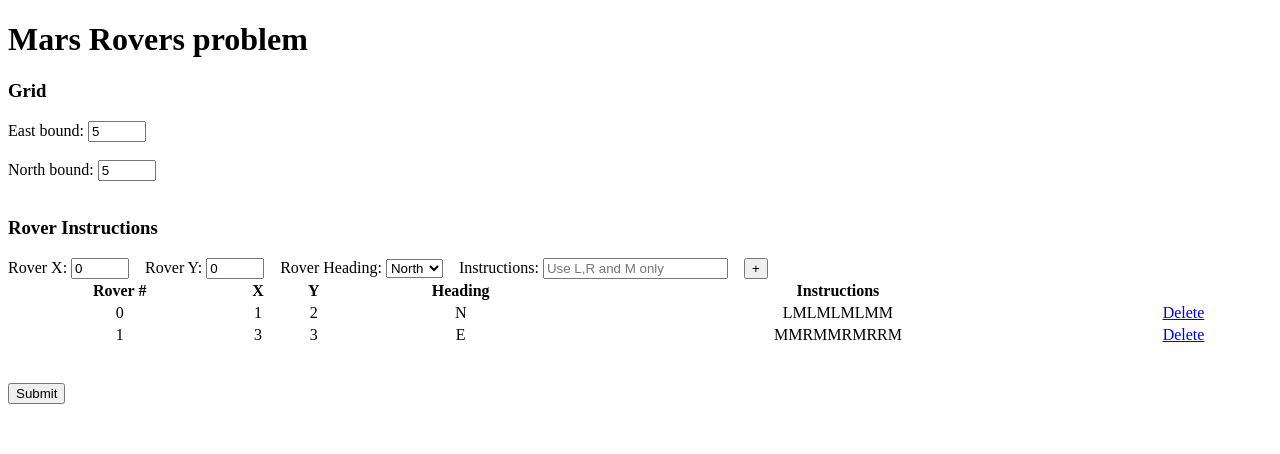
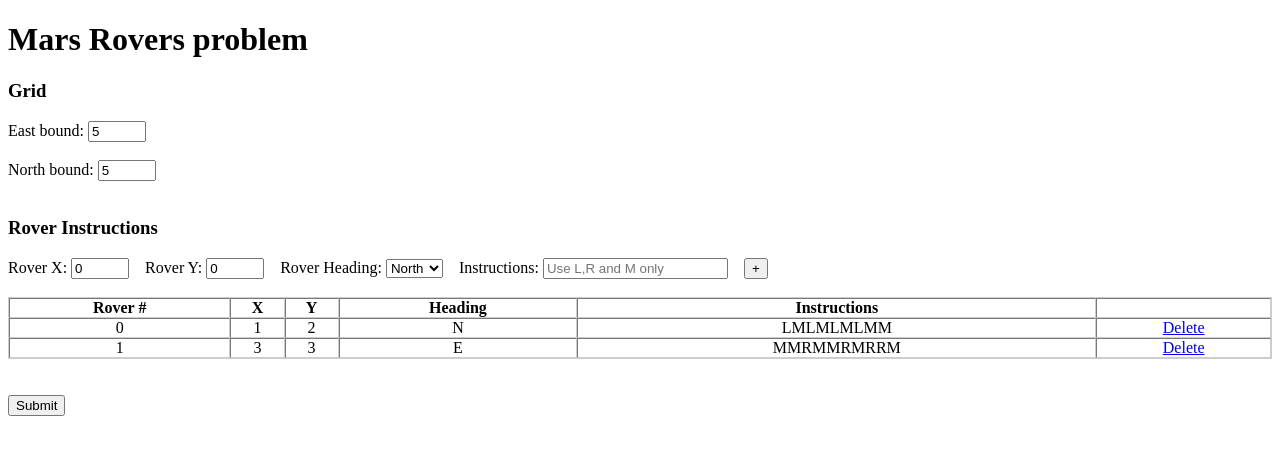
Before and after one commit to cceriani/marsrovers, a plain HTML site: page WebApi/wwwroot/index.html in a window 1280 px wide. Drawn offline with Linux system fonts and the light colour scheme.

Commit message:
Project finished v1

```diff
--- a/WebApi/Properties/launchSettings.json
+++ b/WebApi/Properties/launchSettings.json
@@ -20,7 +20,7 @@
     "WebApi": {
       "commandName": "Project",
       "launchBrowser": true,
-      "launchUrl": "swagger",
+      "launchUrl": "index.html",
       "applicationUrl": "https://localhost:10048;http://localhost:26983",
       "environmentVariables": {
         "ASPNETCORE_ENVIRONMENT": "Development"
--- a/WebApi/wwwroot/index.html
+++ b/WebApi/wwwroot/index.html
@@ -20,6 +20,7 @@
                 }
             }
 
+            displayMessage("With a moment please...");
             fetch('https://localhost:10048/api/marsrovers', fetchData)
                 .then(response => response.json())
                 .then(response => {
@@ -194,7 +195,15 @@
                 return `<tr><td>${index}</td><td>${item.rover.x}</td><td>${item.rover.y}</td><td>${item.rover.heading}</td><td>${item.instructions}</td><td><a href="javascript:deleteRoverInstructions(${index})">Delete</a></td></tr>`;
             });
 
-            document.getElementById("divRoverList").innerHTML = `<table width="100%" style="text-align: center"><tr><th>Rover #</th><th>X</th><th>Y</th><th>Heading</th><th>Instructions</th><th></th></tr>${table.join('')}</table>`;
+            document.getElementById("divRoverList").innerHTML =
+                `<table width="100%" cellspacing="0" cellpadding="0" border="1" style="text-align: center; border: solid 1px #CDCDCD"><tr>\
+                    <th>Rover #</th>\
+                    <th>X</th>\
+                    <th>Y</th>\
+                    <th>Heading</th>\
+                    <th>Instructions</th>\
+                    <th></th>\
+                </tr>${table.join('')}</table>`;
         }
 
         //deletes rover instructions from list
@@ -211,6 +220,11 @@
         //Used when changed east and north bounds to set max rover X and Y allowed values
         function bound_Change(obj, roverDimensionId) {
             document.getElementById(roverDimensionId).max = parseInt(obj.value) || 1000;
+        }
+
+        //displays a message in the screen
+        function displayMessage(message) {
+            document.getElementById("divResponse").innerHTML = message;
         }
     </script>
 </head>
@@ -246,7 +260,7 @@
         &nbsp;&nbsp;
         <button onclick="addRoverInstructions()"> + </button>
 
-        <br />
+        <br /><br />
         <div id="divRoverList"></div>
 
         <br /><br />
```
